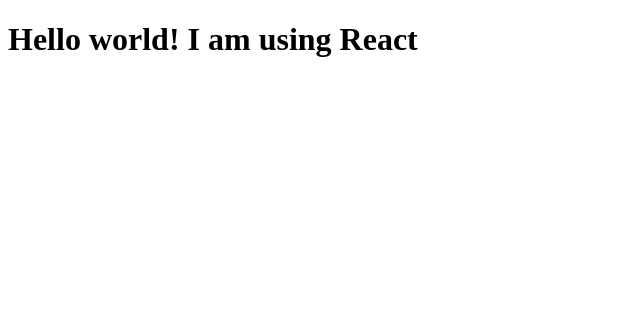
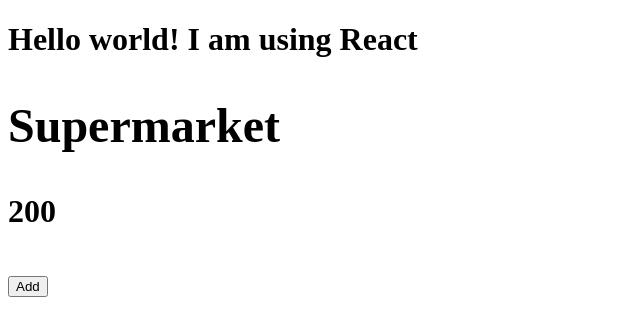
Before and after one commit to renato-art/personal-expenses-dashboard, a React app: page / in a window 1280 px wide. Shown: the top 336 px of the page, without its empty margins (0-640 px from the left). Built offline with nearby package versions, Linux system fonts and the light colour scheme.

Commit message:
feat: add registry hook to main file

```diff
--- /dev/null
+++ b/src/App.css
@@ -0,0 +1,8 @@
+* {
+    margin: 0;
+    padding: 0;
+}
+
+.entryCard-container {
+    border: 1px solid #000;
+}
--- a/src/App.tsx
+++ b/src/App.tsx
@@ -1,13 +1,61 @@
 import React, { Component } from "react"
+import { RegistryContext, entries, Entry } from "./hooks/registry"
 
-class App extends Component {
+class App extends Component<{}, {entries: Entry[], setEntries: (newEntry: Entry) => void}> {
+  setEntries: (newEntry: Entry) => void
+
+  constructor (props) {
+    super(props)
+
+    this.setEntries = (newEntry: Entry) => {
+      this.setState(state => ({
+        entries: [...state.entries, newEntry]
+      }))
+    }
+
+    this.state = {
+      entries,
+      setEntries: this.setEntries
+    }
+
+    console.log(this.state)
+  }
   render () {
     return (
       <h1>
         Hello world! I am using React
+        <RegistryContext.Provider value={this.state}>
+          <Content/>
+        </RegistryContext.Provider>
       </h1>
     )
   }
 }
 
+const Content = () => {
+  return (
+    <div>
+      <RegistryContext.Consumer>
+        {({ entries, setEntries }) => (
+          <div>
+            {entries.map((entry) => (
+              <div className="entryCard-container">
+                <h2>{entry.title}</h2>
+                <p>{entry.value}</p>
+              </div>
+            ))}
+            <button onClick={() => setEntries({
+              title: "Test",
+              value: Math.random()*1000,
+              category: "Random",
+              createdOn: new Date()
+            })}>Add</button>
+          </div>
+
+        )}
+      </RegistryContext.Consumer>
+    </div>
+  )
+}
+
 export default App
--- a/src/hooks/registry/index.ts
+++ b/src/hooks/registry/index.ts
@@ -1,18 +1,25 @@
 import { createContext, useState } from "react"
 
-interface Entry {
+export interface Entry {
     title: string
     value: number
     category: string
     createdOn: Date
 }
 
-const [ entries, setEntries ] = useState([])
+export let entries: Entry[] = []
+const defaultEntry: Entry = {
+    title: "Supermarket",
+    value: 200,
+    category: "Alimentation",
+    createdOn: new Date()
+}
 const localEntries = localStorage.getItem("perxp:entries")
 
-if (localEntries) setEntries(JSON.parse(localEntries))
+if (localEntries) entries = JSON.parse(localEntries)
+entries.push(defaultEntry)
 
 export const RegistryContext = createContext({
     entries,
-    setEntries
+    setEntries: (newEntry: Entry) => {}
 })
```
